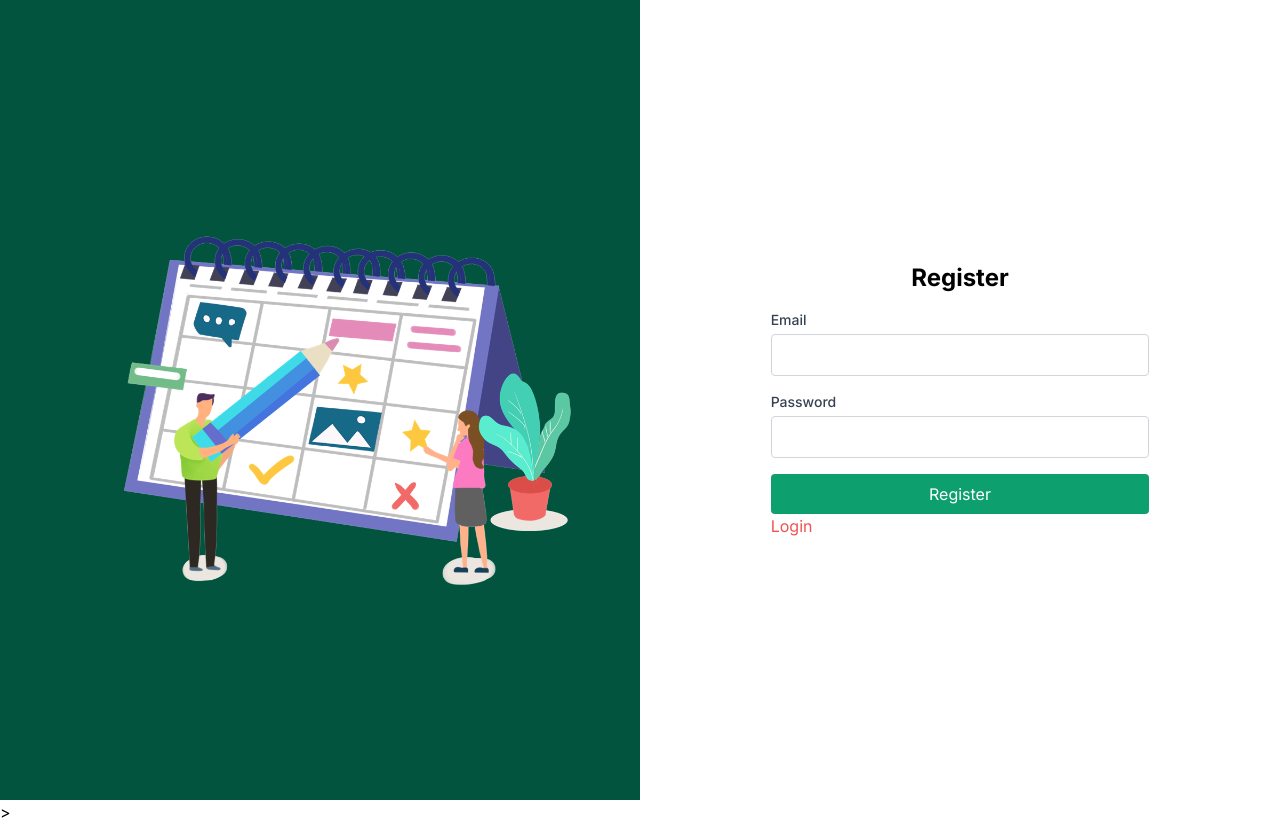
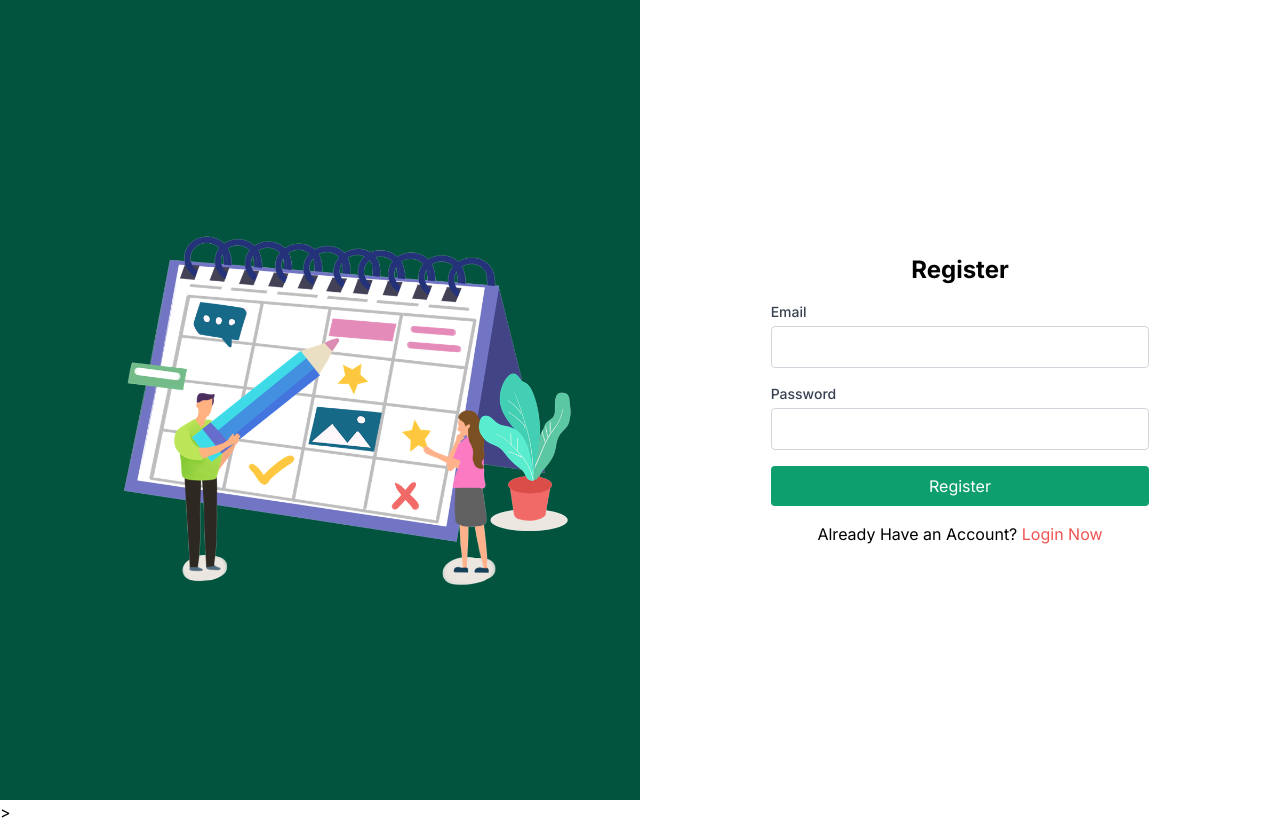
Before and after one commit to teamCodeblitz/project2, a SvelteKit app: page /register in a window 1280 px wide. Built offline with nearby package versions, Linux system fonts and the light colour scheme.

Commit message:
Initial Commit

```diff
--- a/src/routes/register/+page.svelte
+++ b/src/routes/register/+page.svelte
@@ -25,7 +25,7 @@
                 <input type="password" id="password" bind:value={password} required class="mt-1 block w-full p-2 border border-gray-300 rounded" />
             </div>
             <button type="submit" class="w-full bg-green-500 text-white p-2 rounded hover:bg-green-600">Register</button>
-            <button type="button" class="text-red-500" on:click={() => window.location.href='/project2/login'}>Login</button>
+            <p class="mt-4 text-center">Already Have an Account? <button type="button" class="text-red-500" on:click={() => window.location.href='/project2/register'}>Login Now</button></p>
         </form>
     </div>
 </div>
```
